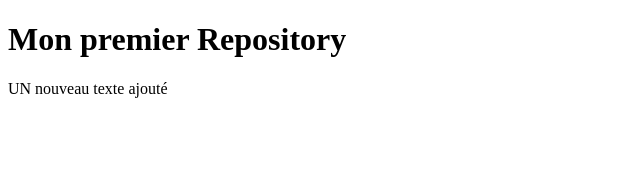
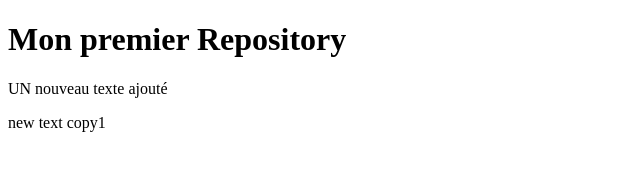
Before and after one commit to lauraLGWeb/CoursGit, a plain HTML site: page index.html in a window 1280 px wide. Shown: the whole page, without its empty margins (0-640 px from the left). Drawn offline with Linux system fonts and the light colour scheme.

Commit message:
new copy1 text

```diff
--- a/index.html
+++ b/index.html
@@ -8,6 +8,6 @@
 <body>
     <h1>Mon premier Repository</h1>
     <p> UN nouveau texte ajouté</p>
-
+    <p>new text copy1</p>
 </body>
 </html>
```
